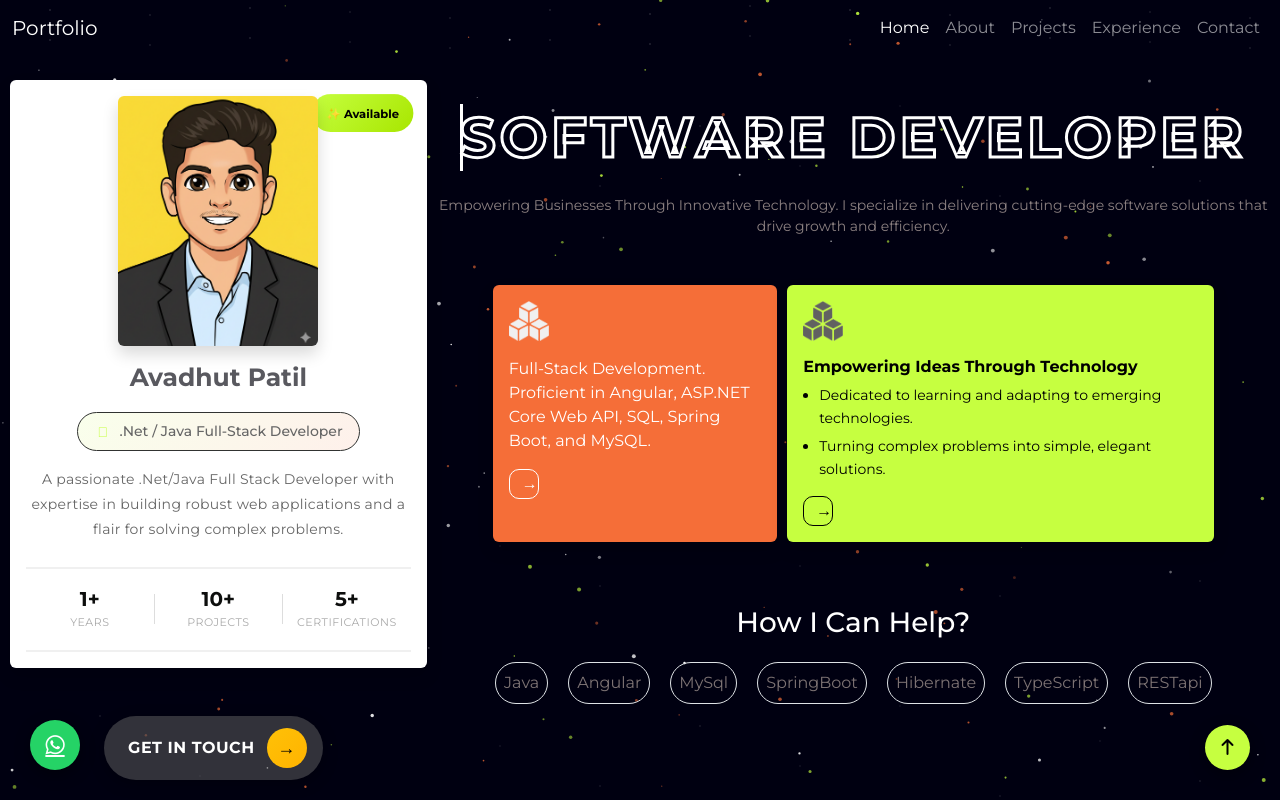
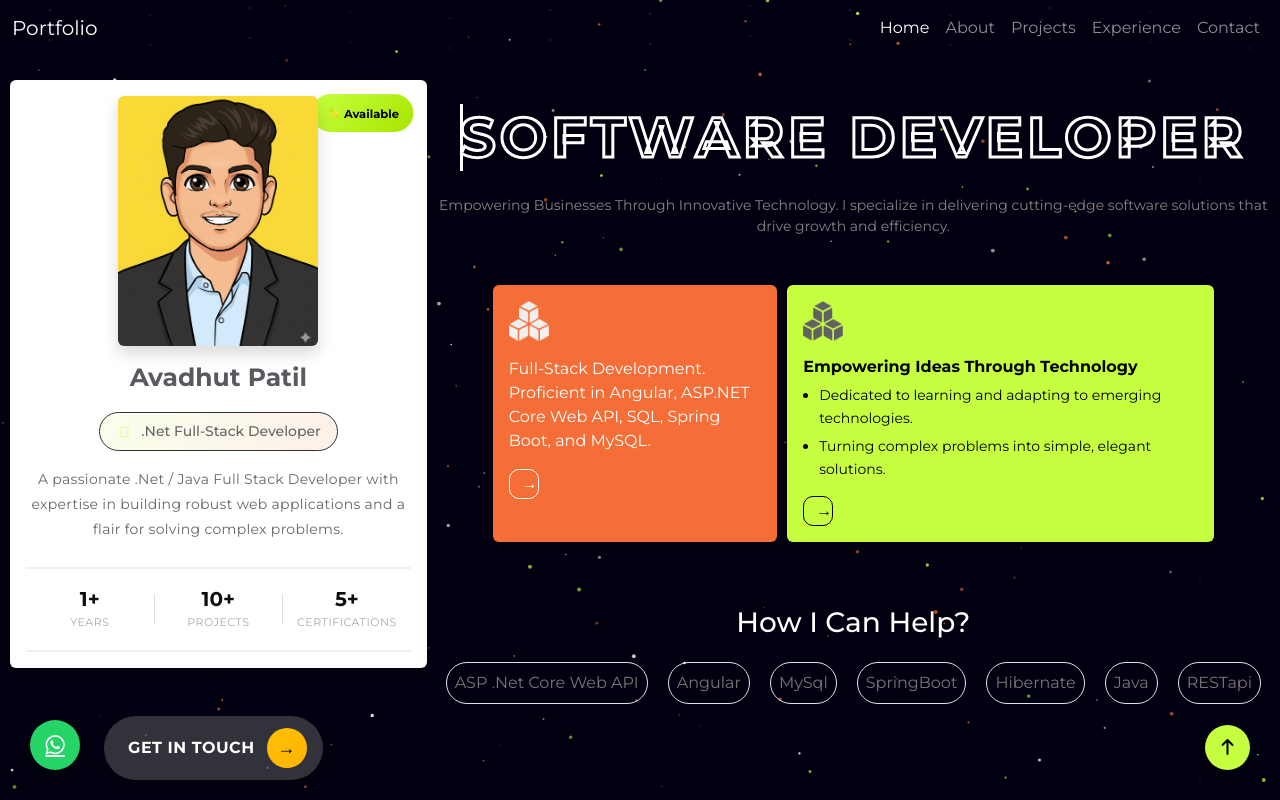
Before and after one commit to Avadhut0007/MyPortfolio, an Angular app: page / in a window 1280 px wide. Shown: the top 800 px of the page. Built offline with nearby package versions, Linux system fonts and the light colour scheme.

Commit message:
info updated for contact , footer , home

```diff
--- a/src/app/Components/contact/contact.component.html
+++ b/src/app/Components/contact/contact.component.html
@@ -91,7 +91,7 @@
         <!-- SIGNATURE -->
         <div class="quote mt-4">
           <p class="mb-1 fw-semibold">Avadhut Patil</p>
-          <p class="small">Java Full-Stack Developer</p>
+          <p class="small">.Net Full-Stack Developer</p>
         </div>
       </div>
     </div>
--- a/src/app/Components/footer/footer.component.html
+++ b/src/app/Components/footer/footer.component.html
@@ -4,7 +4,7 @@
       <!-- BRAND / INTRO -->
       <div class="col-12 col-md-4">
         <h4 class="footer-name">Avadhut Patil</h4>
-        <p class="footer-role">Java Full-Stack Developer</p>
+        <p class="footer-role">.Net Full-Stack Developer</p>
         <p class="footer-desc">
           Passionate about building scalable, user-centric web applications
           using modern technologies.
--- a/src/app/Components/home/home.component.html
+++ b/src/app/Components/home/home.component.html
@@ -28,14 +28,14 @@
         <div class="degisnation mb-3">
           <p class="small fw-medium designation-badge">
             <i class="fa-solid fa-code"></i>
-            .Net / Java Full-Stack Developer
+            .Net Full-Stack Developer
           </p>
         </div>
 
         <!-- Summary -->
         <div class="summery mb-4">
           <p class="small summary-text">
-            A passionate .Net/Java Full Stack Developer with expertise in building
+            A passionate .Net / Java Full Stack Developer with expertise in building
             robust web applications and a flair for solving complex problems.
           </p>
         </div>
@@ -132,12 +132,12 @@
       </div>
 
       <div class="skills d-flex flex-wrap justify-content-center gap-2">
-        <p class="border rounded-pill p-2">Java</p>
+        <p class="border rounded-pill p-2">ASP .Net Core Web API</p>
         <p class="border rounded-pill p-2">Angular</p>
         <p class="border rounded-pill p-2">MySql</p>
         <p class="border rounded-pill p-2">SpringBoot</p>
         <p class="border rounded-pill p-2">Hibernate</p>
-        <p class="border rounded-pill p-2">TypeScript</p>
+        <p class="border rounded-pill p-2">Java</p>
         <p class="border rounded-pill p-2">RESTapi</p>
       </div>
     </div>
```
